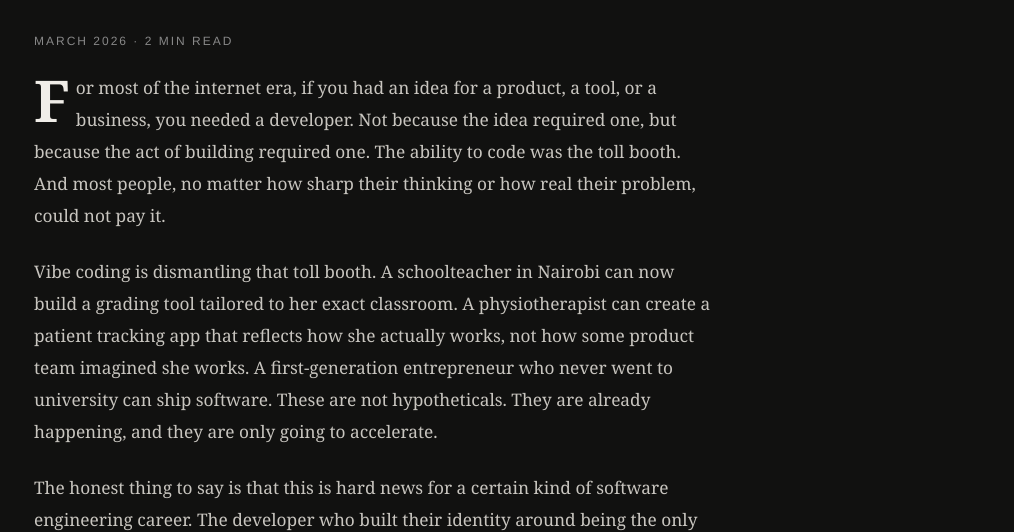
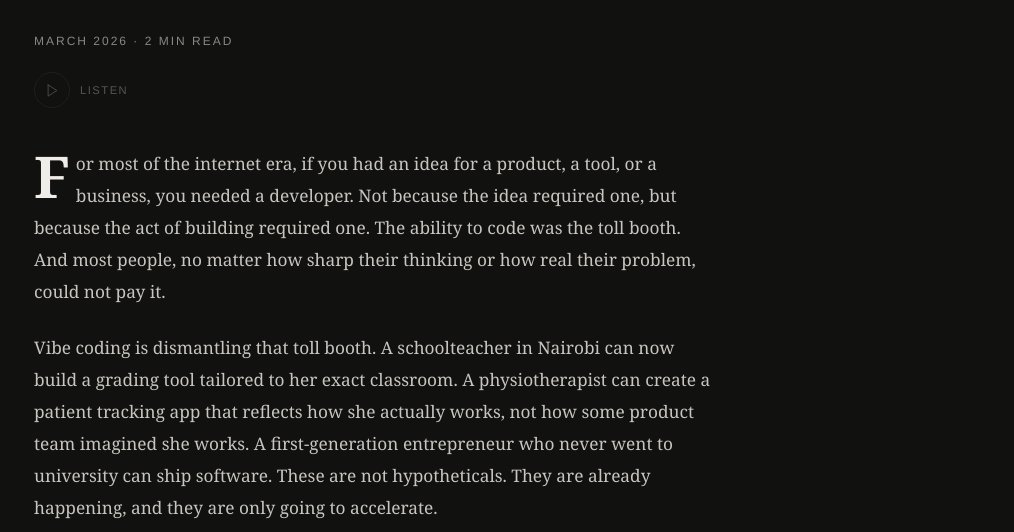
Before and after one commit to Akshay95code/personal-essays, a website: page who-gets-to-build.html in a window 1280 px wide. Both pictures are taken after a click on the button 1234 px from the left and 46 px from the top of the page. Shown: the part 201-733 px from the top of the page, without its empty margins (266-1280 px from the left). Drawn offline with Linux system fonts and the light colour scheme.

Commit message:
Move play button to top of essay, add audio label on index
Play button now appears below the date line so readers see it before they start. Index shows a subtle 'audio' tag next to Who Gets to Build.

Co-Authored-By: Claude Sonnet 4.6 <noreply@anthropic.com>

```diff
--- a/who-gets-to-build.html
+++ b/who-gets-to-build.html
@@ -372,6 +372,26 @@
       fill: #c87878;
     }
 
+    /* Audio strip */
+    #audio-strip {
+      display: flex;
+      align-items: center;
+      gap: 10px;
+      margin-bottom: 40px;
+    }
+
+    .audio-label {
+      font-size: 0.7rem;
+      font-family: 'Helvetica Neue', Helvetica, Arial, sans-serif;
+      text-transform: uppercase;
+      letter-spacing: 1.5px;
+      color: #aaa;
+    }
+
+    body.dark .audio-label {
+      color: #555;
+    }
+
     /* Play button */
     #play-btn {
       background: none;
@@ -420,7 +440,7 @@
     }
 
     @media print {
-      #theme-toggle, #scroll-ring, .copy-link-wrap, .back-link, #more-essays, #heart-btn, #play-btn {
+      #theme-toggle, #scroll-ring, .copy-link-wrap, .back-link, #more-essays, #heart-btn, #audio-strip {
         display: none !important;
       }
 
@@ -602,6 +622,10 @@
     <div class="divider"></div>
 
     <div class="essay-title">March 2026</div>
+    <div id="audio-strip">
+      <button id="play-btn" aria-label="Listen to essay"></button>
+      <span class="audio-label">Listen</span>
+    </div>
 
     <div class="essay">
       <p>
@@ -629,7 +653,6 @@
     <div class="copy-link-wrap">
       <button id="copy-link" aria-label="Copy link to clipboard"></button>
       <button id="print-btn" aria-label="Print essay"></button>
-      <button id="play-btn" aria-label="Listen to essay"></button>
     </div>
     <audio id="essay-audio" src="audio/who-gets-to-build.wav"></audio>
   </div>
```
Also changed, not shown: index.html (+14 -1 lines).
